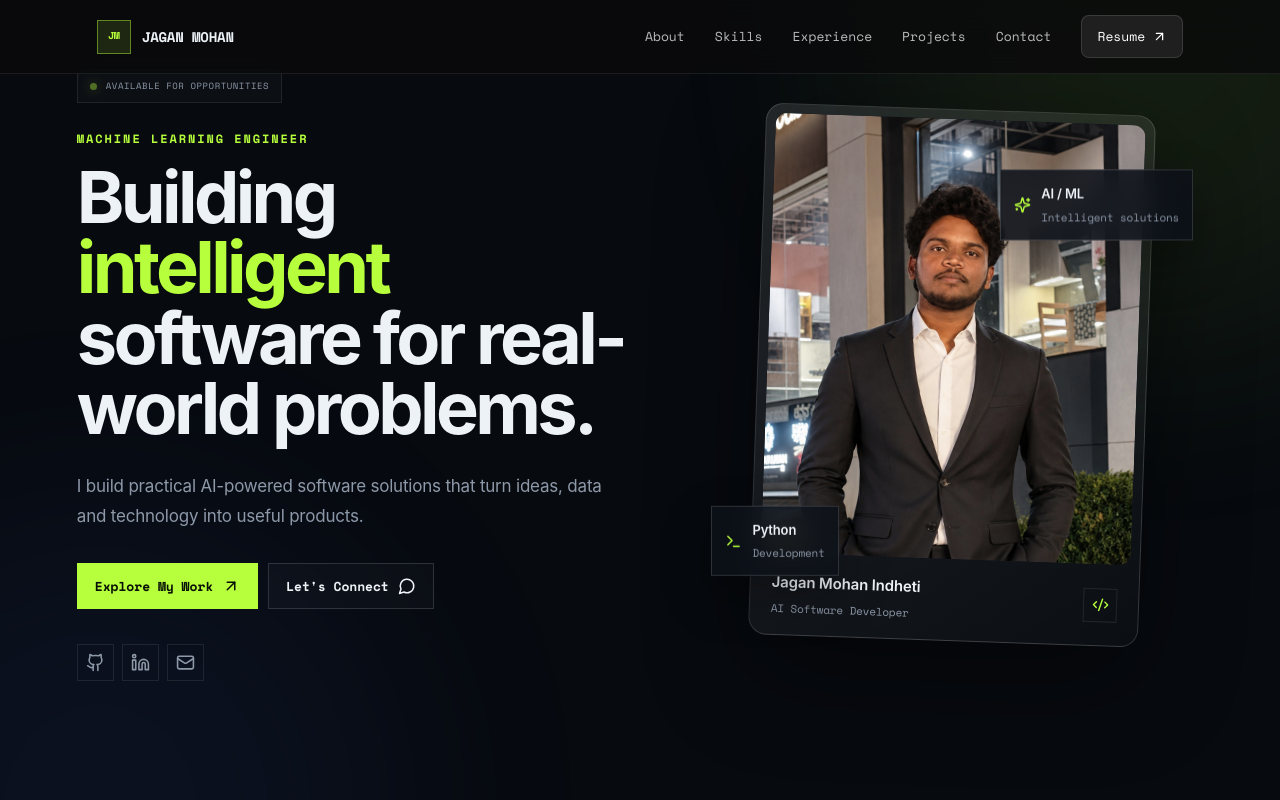
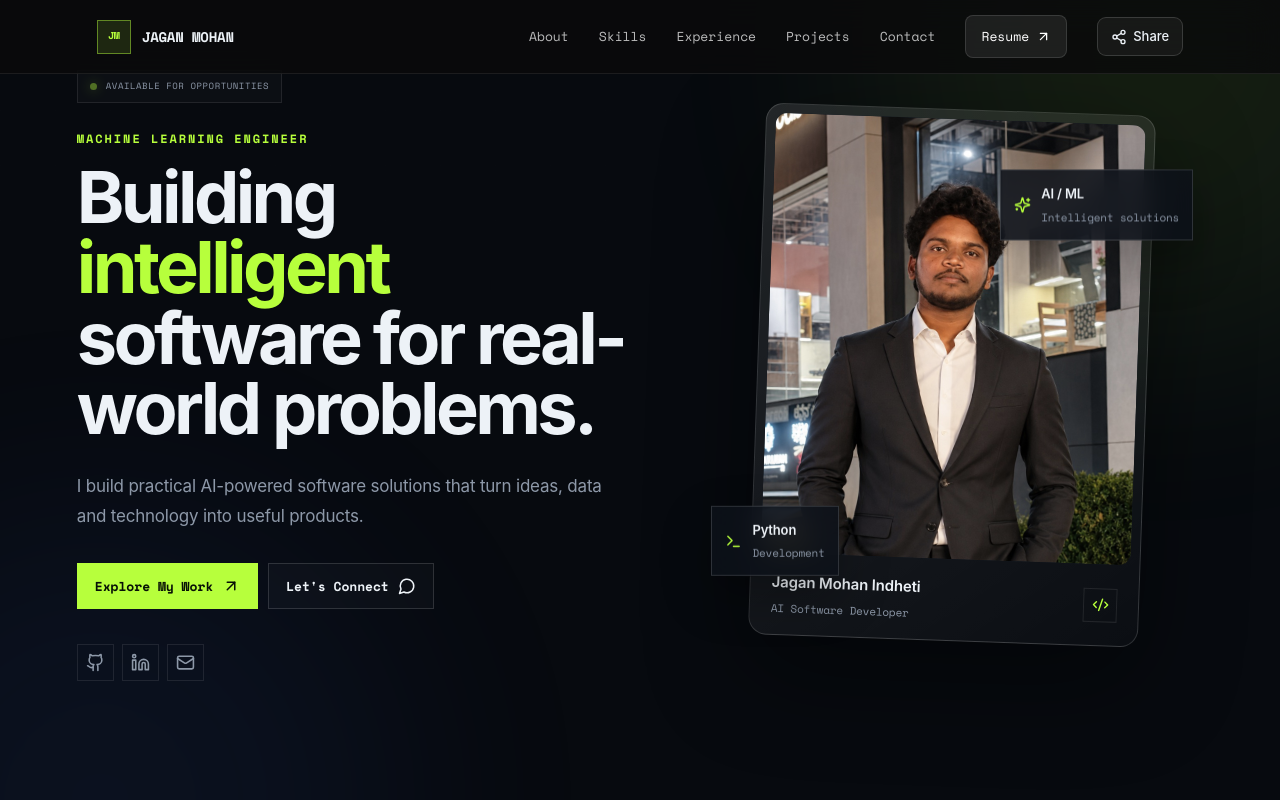
Before and after one commit to indhetijaganmohan08-creator/jaganmohan-portfolio, a React (Vite) app: page / in a window 1280 px wide. Shown: the top 800 px of the page. Built offline with nearby package versions, Linux system fonts and the light colour scheme.

Commit message:
share button

```diff
--- a/src/components/Navbar.jsx
+++ b/src/components/Navbar.jsx
@@ -1,6 +1,7 @@
 import { useState } from "react";
 import { ArrowUpRight, Menu, X } from "lucide-react";
 import { profile } from "../data/portfolioData";
+import ShareButton from "./ShareButton";
 
 export default function Navbar() {
   const [menuOpen, setMenuOpen] = useState(false);
@@ -65,6 +66,7 @@ export default function Navbar() {
             Resume
             <ArrowUpRight size={15} />
           </a>
+          <ShareButton />
         </nav>
 
         {/* MOBILE MENU BUTTON */}
--- /dev/null
+++ b/src/components/ShareButton.jsx
@@ -0,0 +1,65 @@
+import { useState } from "react";
+import { Share2, Check } from "lucide-react";
+
+export default function ShareButton() {
+  const [copied, setCopied] = useState(false);
+
+  const handleShare = async () => {
+    const portfolioUrl = window.location.href;
+
+    const shareData = {
+      title: "Jagan Mohan Indheti | Machine Learning Engineer",
+      text: "Check out Jagan Mohan Indheti's professional portfolio.",
+      url: portfolioUrl,
+    };
+
+    try {
+      if (navigator.share) {
+        await navigator.share(shareData);
+        return;
+      }
+
+      await navigator.clipboard.writeText(portfolioUrl);
+      setCopied(true);
+
+      setTimeout(() => {
+        setCopied(false);
+      }, 2000);
+    } catch (error) {
+      if (error.name === "AbortError") {
+        return;
+      }
+
+      try {
+        await navigator.clipboard.writeText(portfolioUrl);
+        setCopied(true);
+
+        setTimeout(() => {
+          setCopied(false);
+        }, 2000);
+      } catch (copyError) {
+        console.error("Unable to share portfolio:", copyError);
+      }
+    }
+  };
+
+  return (
+    <button
+      type="button"
+      onClick={handleShare}
+      className="navbar-share-button"
+      aria-label="Share Portfolio"
+      title="Share Portfolio"
+    >
+      {copied ? (
+        <Check size={16} />
+      ) : (
+        <Share2 size={16} />
+      )}
+
+      <span>
+        {copied ? "Copied" : "Share"}
+      </span>
+    </button>
+  );
+}
--- a/src/index.css
+++ b/src/index.css
@@ -3213,3 +3213,98 @@ body {
     font-size: 32px;
   }
 }
+/* =========================================================
+   SHARE PORTFOLIO BUTTON
+   Added without changing existing portfolio styles
+   ========================================================= */
+
+.share-portfolio-button {
+  display: inline-flex;
+  align-items: center;
+  justify-content: center;
+  gap: 8px;
+
+  padding: 10px 16px;
+
+  border: 1px solid rgba(255, 255, 255, 0.15);
+  border-radius: 10px;
+
+  background: rgba(255, 255, 255, 0.05);
+
+  color: inherit;
+
+  font: inherit;
+  font-size: 14px;
+  font-weight: 500;
+
+  cursor: pointer;
+
+  transition:
+    transform 0.2s ease,
+    background 0.2s ease,
+    border-color 0.2s ease;
+}
+
+.share-portfolio-button:hover {
+  transform: translateY(-2px);
+
+  background: rgba(255, 255, 255, 0.1);
+
+  border-color: rgba(255, 255, 255, 0.25);
+}
+
+.share-portfolio-button:active {
+  transform: translateY(0);
+}
+
+.share-portfolio-button svg {
+  flex-shrink: 0;
+}
+/* =========================================================
+   NAVBAR SHARE BUTTON
+   ========================================================= */
+
+.navbar-share-button {
+  display: inline-flex;
+  align-items: center;
+  justify-content: center;
+  gap: 6px;
+
+  padding: 8px 13px;
+
+  border: 1px solid rgba(255, 255, 255, 0.15);
+  border-radius: 9px;
+
+  background: rgba(255, 255, 255, 0.05);
+
+  color: inherit;
+
+  font: inherit;
+  font-size: 13px;
+  font-weight: 500;
+
+  cursor: pointer;
+
+  white-space: nowrap;
+
+  transition:
+    transform 0.2s ease,
+    background 0.2s ease,
+    border-color 0.2s ease;
+}
+
+.navbar-share-button:hover {
+  transform: translateY(-1px);
+
+  background: rgba(255, 255, 255, 0.1);
+
+  border-color: rgba(255, 255, 255, 0.25);
+}
+
+.navbar-share-button:active {
+  transform: translateY(0);
+}
+
+.navbar-share-button svg {
+  flex-shrink: 0;
+}
```
